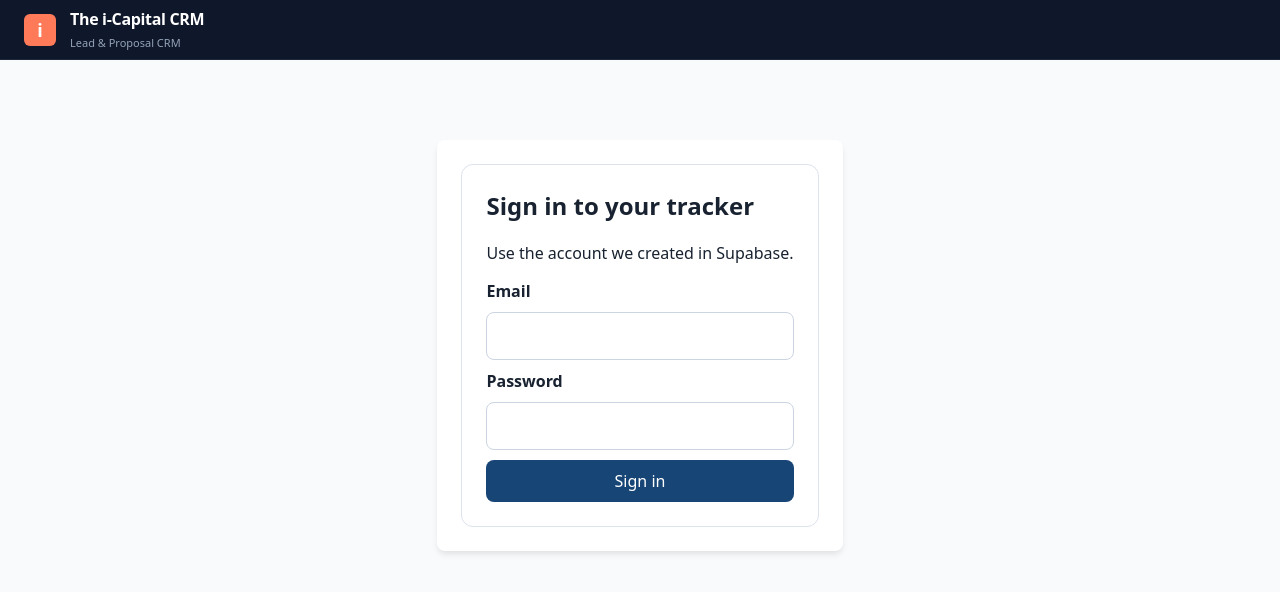
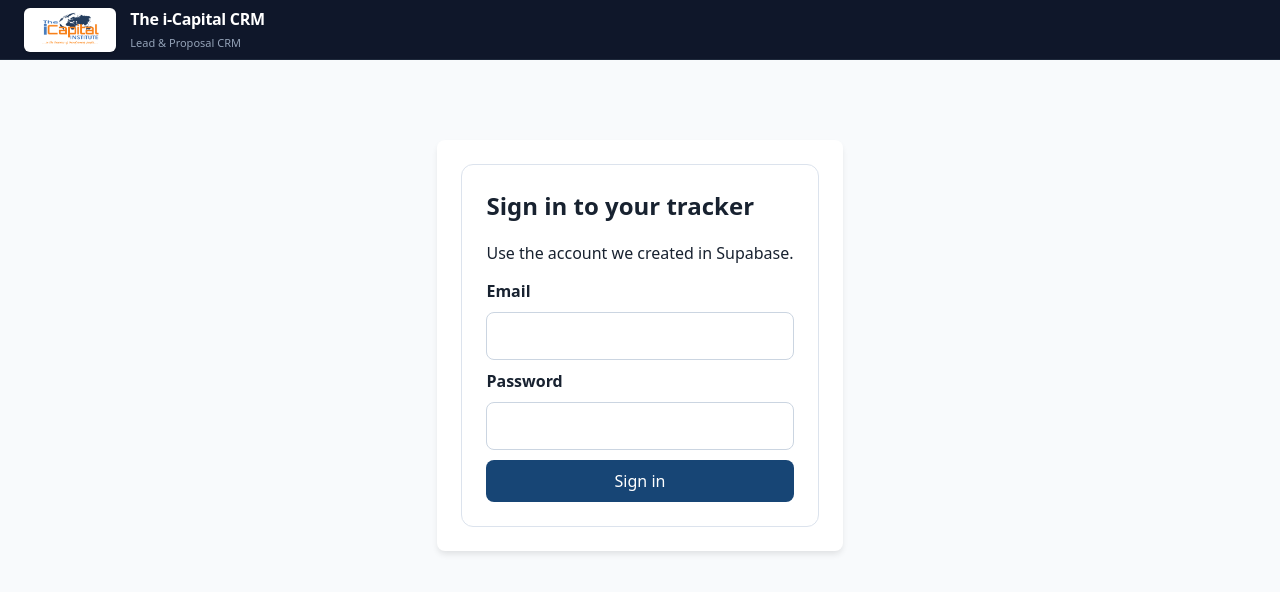
Before and after one commit to ybeltal/i-capital-tracker-, a React (Vite) app: page / in a window 1280 px wide. Shown: the top 592 px of the page. Built offline with nearby package versions, Linux system fonts and the light colour scheme; no server answers.

Commit message:
feat: embed official i-Capital Institute logo in top navigation bar

```diff
--- a/src/App.jsx
+++ b/src/App.jsx
@@ -46,8 +46,28 @@ function App() {
       {/* HubSpot Top Enterprise Bar */}
       <header style={{ height: 60, backgroundColor: '#0f172a', color: '#fff', display: 'flex', alignItems: 'center', justifyContent: 'space-between', padding: '0 24px', borderBottom: '1px solid #1e293b' }}>
         <div style={{ display: 'flex', alignItems: 'center', gap: 14 }}>
-          <div style={{ width: 32, height: 32, borderRadius: 6, backgroundColor: '#ff7a59', display: 'flex', alignItems: 'center', justifyContent: 'center', fontWeight: 'bold', fontSize: 18 }}>
-            i
+          {/* Official Company Logo Badge */}
+          <div
+            style={{
+              backgroundColor: '#ffffff',
+              padding: '4px 10px',
+              borderRadius: 6,
+              display: 'flex',
+              alignItems: 'center',
+              justifyContent: 'center',
+              boxShadow: '0 1px 3px rgba(0,0,0,0.2)',
+            }}
+          >
+            <img
+              src="/logo.png"
+              alt="The i-Capital Institute"
+              style={{
+                height: 36,
+                width: 'auto',
+                display: 'block',
+                objectFit: 'contain',
+              }}
+            />
           </div>
           <div>
             <span style={{ fontWeight: 700, fontSize: 16, letterSpacing: '-0.02em', display: 'block' }}>The i-Capital CRM</span>
```
Also changed, not shown: public/logo.png (added).
